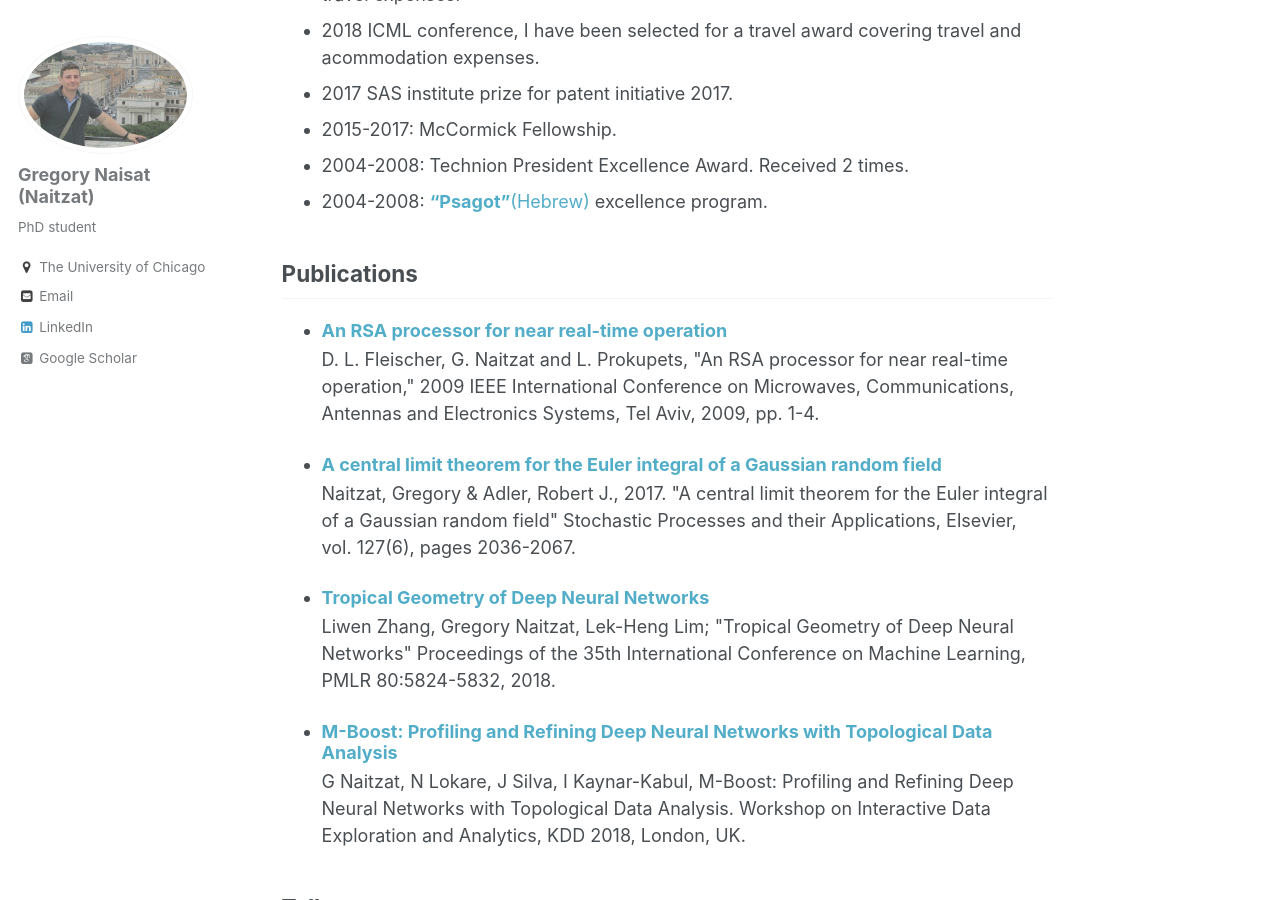
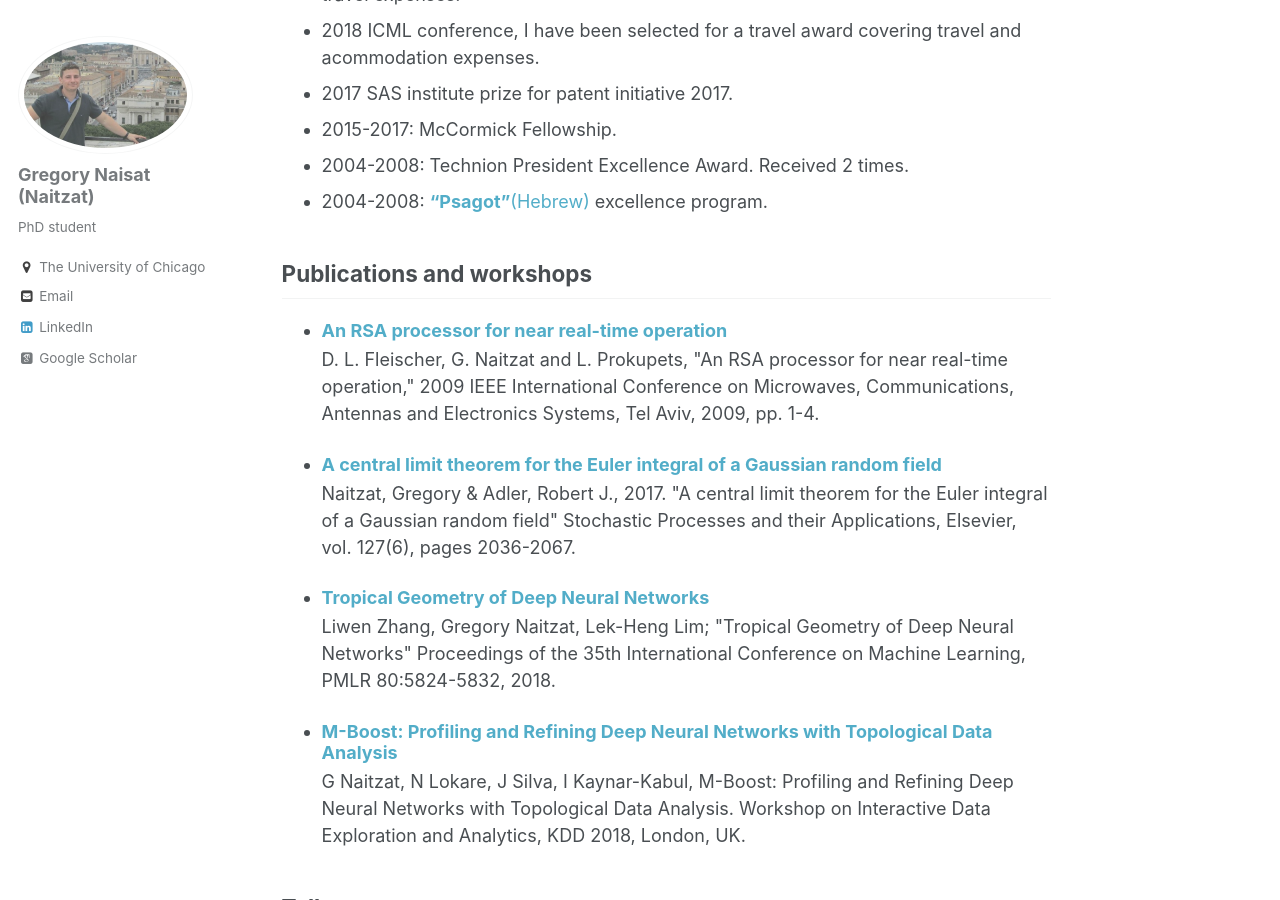
Before and after one commit to sgregnt/sgregnt.github.io, a Jekyll site: the page built from _pages/about.md, in a window 1280 px wide and 900 px high, scrolled down 2263 px. Built offline with Jekyll 4.4.1, drawn with Linux system fonts in a browser that asks for light colours; some web fonts are replaced.

Commit message:
added workshop to title

```diff
--- a/_pages/about.md
+++ b/_pages/about.md
@@ -66,7 +66,7 @@ neural network performance.
 
 
 
-## Publications
+## Publications and workshops
 
   <ul>{% for post in site.publications %}
     {% include archive-single-cv.html %}
```
